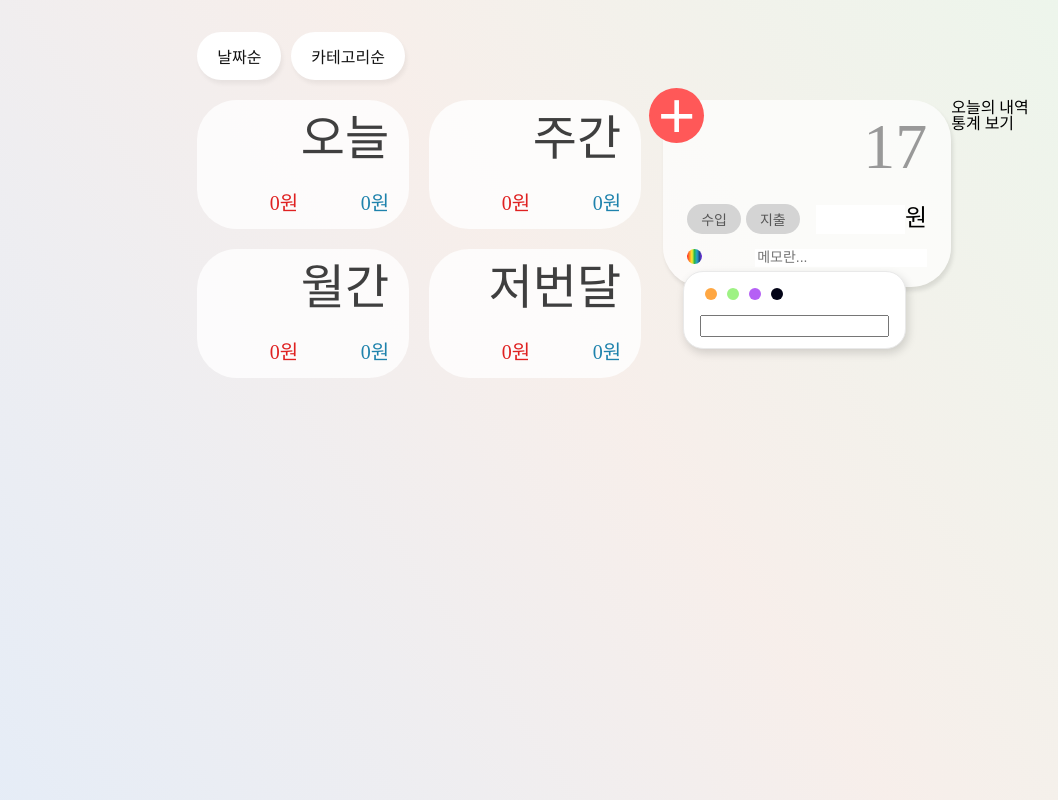
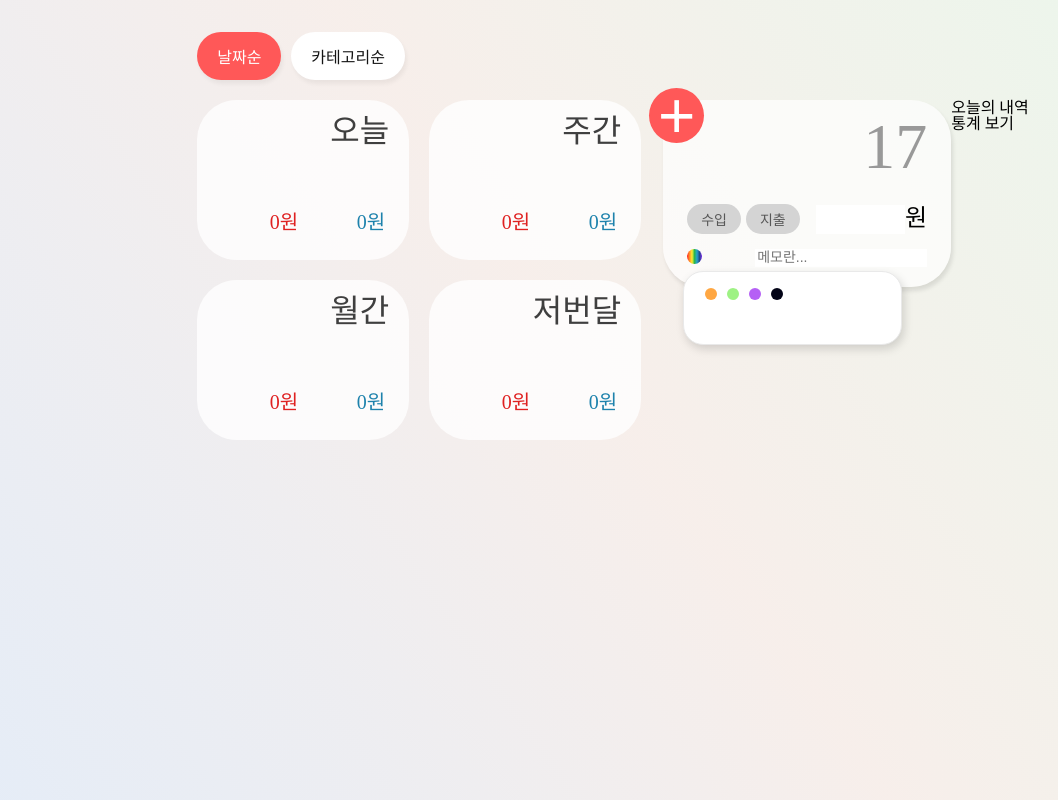
Before and after one commit to nohpaper/record-book, a React (Vite) app: page / in a window 1280 px wide. Both pictures are taken after a click on the button 721 px from the left and 256 px from the top of the page. Shown: the whole page, without its empty margins (27-1085 px from the left). Built offline with nearby package versions, Linux system fonts and the light colour scheme.

Commit message:
feat: group 통계 부분 작업 진행중

```diff
--- a/src/assets/component/Bord.tsx
+++ b/src/assets/component/Bord.tsx
@@ -1,7 +1,7 @@
 import moment from "moment";
 import styled from "styled-components";
 
-import { useTotalStore } from "../store/group.ts";
+import { useDateTotalStore, useCategoryTotalStore } from "../store/group.ts";
 import { useListStore } from "../store/list.ts";
 import { useState, useRef } from "react";
 
@@ -13,9 +13,6 @@ const CategoryTab = styled.ul`
     position: absolute;
     top: -68px;
     li {
-        background-color: #fff;
-        border-radius: 40px;
-        box-shadow: 2px 4px 4px rgba(0, 0, 0, 0.05);
         &:nth-of-type(n + 2) {
             margin-left: 10px;
         }
@@ -28,34 +25,70 @@ const CategoryTab = styled.ul`
             font-size: 16px;
             font-weight: 400;
             cursor: pointer;
-            background-color: transparent;
+            background-color: #fff;
+            border-radius: 40px;
+            box-shadow: 2px 4px 4px rgba(0, 0, 0, 0.05);
+            transition: all 0.5s;
+            &.active,
+            &:hover {
+                color: #fff;
+                background-color: #ff5858;
+            }
         }
     }
 `;
 const DateList = styled.ul`
     width: 452px;
-    display: flex;
+    display: none;
     gap: 20px;
     flex-wrap: wrap;
-    > li {
+    &.active {
+        display: flex;
+    }
+`;
+const DataGroup = styled.li<{
+    $backgroundColor: string;
+    $isGradient: boolean;
+    $isTextTransform: boolean;
+}>`
+    position: relative;
+    min-height: 160px;
     padding: 15px 20px;
     box-sizing: border-box;
     border-radius: 40px;
     background-color: rgba(255, 255, 255, 0.8);
-        b {
+    background-image: ${(props) =>
+        props.$isGradient
+            ? `linear-gradient(0deg, ${props.$backgroundColor}, transparent)`
+            : "inherit"};
+    .category-name {
         width: 172px;
         display: block;
+        overflow: hidden;
+    }
+    b {
+        display: block;
         color: #3f3f3f;
-            font-size: 48px;
+        font-size: 32px;
         font-weight: 400;
+        text-wrap: nowrap;
+        text-wrap-mode: nowrap;
         text-align: right;
+        transition: all 3s linear;
+        &:hover {
+            transform: ${(props) => (props.$isTextTransform ? "translateX(-100%)" : "inherit")};
         }
     }
 `;
 const MoneyList = styled.div`
+    width: 100%;
+    position: absolute;
+    bottom: 27px;
+    left: 0;
     display: flex;
     gap: 10px;
-    padding-top: 24px;
+    padding: 24px 24px 0;
+    box-sizing: border-box;
     > div {
         width: 50%;
         .top4-category {
@@ -173,24 +206,6 @@ const AddInput = styled.div`
         justify-content: space-between;
         padding: 15px 24px 20px;
         box-sizing: border-box;
-        > button {
-            width: 15px;
-            height: 15px;
-            cursor: pointer;
-            outline: none;
-            border: none;
-            border-radius: 100%;
-            background: linear-gradient(
-                to right,
-                #ff2323,
-                #ff8c27,
-                #ffee31,
-                #2db64b,
-                #26a1ce,
-                #254c87,
-                #8027ee
-            );
-        }
         > input {
             width: 70%;
             font-size: 14px;
@@ -198,7 +213,10 @@ const AddInput = styled.div`
             outline: none;
             border: none;
         }
-        .category-select {
+    }
+`;
+
+const CategorySelectBox = styled.div<{ $isActive: boolean }>`
     position: absolute;
     top: 70%;
     left: 20px;
@@ -208,6 +226,7 @@ const AddInput = styled.div`
     box-shadow: 2px 4px 10px rgba(0, 0, 0, 0.15);
     background-color: #fff;
     z-index: 10;
+    display: ${(props) => (props.$isActive ? "block" : "none")};
     .select-button-box {
         display: flex;
     }
@@ -216,25 +235,8 @@ const AddInput = styled.div`
         input {
             font-size: 14px;
             font-weight: 400;
-                }
-            }
-        }
-    }
-    .send-wrap {
-        position: absolute;
-        bottom: 0;
-        left: 50%;
-        margin-bottom: -30px;
-        transform: translateX(-50%);
-        button {
-            width: 40px;
-            height: 40px;
-            color: #fff;
-            cursor: pointer;
             outline: none;
             border: none;
-            border-radius: 100%;
-            background-color: #7b7b7b;
         }
     }
 `;
@@ -289,16 +291,47 @@ const ActiveButton = styled.button<{ $activeText: string; $activeBackground: str
         background-color: ${(props) => props.$activeBackground};
     }
 `;
+const CategorySelectButton = styled.button<{ $activeColor: string }>`
+    width: 15px;
+    height: 15px;
+    position: relative;
+    cursor: pointer;
+    outline: none;
+    border: none;
+    border-radius: 100%;
+    background: linear-gradient(
+        to right,
+        #ff2323,
+        #ff8c27,
+        #ffee31,
+        #2db64b,
+        #26a1ce,
+        #254c87,
+        #8027ee
+    );
+    &::before {
+        content: "";
+        width: 100%;
+        height: 100%;
+        position: absolute;
+        top: 0;
+        left: 0;
+        border-radius: 100%;
+        background-color: ${(props) => props.$activeColor};
+    }
+`;
 const DayList = styled.ul`
     display: flex;
     gap: 10px;
     flex-direction: column;
     padding-top: 20px;
     margin-left: 14px;
-    > li {
+`;
+const DayListItem = styled.li<{ $categoryColor: string }>`
     min-width: 100%;
     display: flex;
     justify-content: space-between;
+    align-items: center;
     padding: 17px 25px;
     box-sizing: border-box;
     border-radius: 40px;
@@ -338,6 +371,15 @@ const DayList = styled.ul`
             background-color: #c1f6ff;
         }
     }
+    .category-box {
+        padding-top: 10px;
+        span {
+            width: 15px;
+            height: 15px;
+            display: block;
+            border-radius: 100%;
+            background-color: ${(props) => props.$categoryColor};
+        }
     }
 `;
 
@@ -345,6 +387,10 @@ interface SaveInput {
     active: {
         income: { korean: string; isActive: boolean };
         export: { korean: string; isActive: boolean };
+    };
+    category: {
+        color: string;
+        name: string;
     };
     money: number | null;
     memo: string;
@@ -371,16 +417,17 @@ interface CategoryList {
 
 /* TODO::
  *       1.     money-input > input 태그 saveInput.active 내에 income / export 모두 false면 color:#000으로 변경
- *       2.     카테고리 클릭 시 노출되도록 작업
- *       3.     카테고리 input 입력값 작업
+ *       2.     카테고리 클릭 시 노출되도록 작업 ---> ok
+ *       3.     카테고리 input 입력값 작업 ----> ok
  *
  *  */
 
 export default function Bord() {
-    const total = useTotalStore((state) => state.total);
     const list = useListStore((state) => state.allList);
     const datapush = useListStore((state) => state.dataPush);
+    const todayMathSum = useDateTotalStore((state) => state.todayMathSum);
 
+    const [isCategoryActive, setIsCategoryActive] = useState(false);
     const [categoryList, setCategoryList] = useState<CategoryList[]>([
         {
             id: 0,
@@ -418,6 +465,10 @@ export default function Bord() {
                 isActive: false,
             },
         },
+        category: {
+            color: "",
+            name: "",
+        },
         money: null,
         memo: "",
     });
@@ -442,22 +493,52 @@ export default function Bord() {
     const listFind = list.find((allList) => allList.date === nowTime);
     const categorySelect = categoryList.filter((item) => item.isActive);
 
+    //통계 관련 변수
+    const dateTotal = useDateTotalStore((state) => state.total);
+    const categoryTotal = useCategoryTotalStore((state) => state.total);
+    const [activeTab, setActiveTab] = useState("date");
+
     return (
         <>
             <CategoryWrap>
                 <CategoryTab>
                     <li>
-                        <button type="button">날짜순</button>
+                        <button
+                            type="button"
+                            className={activeTab === "date" ? "active" : ""}
+                            onClick={() => {
+                                const tabName = "date";
+                                if (activeTab !== tabName) {
+                                    setActiveTab(tabName);
+                                }
+                            }}
+                        >
+                            날짜순
+                        </button>
                     </li>
                     <li>
-                        <button type="button">카테고리순</button>
+                        <button
+                            type="button"
+                            className={activeTab === "category" ? "active" : ""}
+                            onClick={() => {
+                                const tabName = "category";
+                                if (activeTab !== tabName) {
+                                    setActiveTab(tabName);
+                                }
+                            }}
+                        >
+                            카테고리순
+                        </button>
                     </li>
                 </CategoryTab>
-                <DateList>
-                    {Object.entries(total).map(([_key, value], index) => {
+                <div>
+                    <DateList className={activeTab === "date" ? "active" : ""}>
+                        {Object.entries(dateTotal).map(([_key, value], index) => {
                             return (
-                            <li key={index}>
+                                <DataGroup $isGradient={false} $isTextTransform={false} key={index}>
+                                    <div className="category-name">
                                         <b>{value.koreanName}</b>
+                                    </div>
                                     <MoneyList>
                                         <div>
                                             <ul className="top4-category">
@@ -480,17 +561,46 @@ export default function Bord() {
                                             <p className="text-export">{value.exportMoney}원</p>
                                         </div>
                                     </MoneyList>
-                            </li>
+                                </DataGroup>
                             );
                         })}
                     </DateList>
+                    <DateList className={activeTab === "category" ? "active" : ""}>
+                        {categoryTotal.map((element, index) => {
+                            return (
+                                <DataGroup
+                                    $backgroundColor={element.color}
+                                    $isGradient={true}
+                                    $isTextTransform={true}
+                                    key={index}
+                                >
+                                    <div className="category-name">
+                                        <b>{element.koreanName}</b>
+                                    </div>
+                                    <MoneyList>
+                                        <div>
+                                            <p className="text-income">{element.incomeMoney}원</p>
+                                        </div>
+                                        <div>
+                                            <p className="text-export">{element.exportMoney}원</p>
+                                        </div>
+                                    </MoneyList>
+                                </DataGroup>
+                            );
+                        })}
+                    </DateList>
+                </div>
             </CategoryWrap>
             <div>
                 <AddInput>
                     <form
                         onSubmit={(event) => {
                             event.preventDefault();
-                            const sendCopy = { ...sendItem, active: { ...sendItem.active } };
+                            const sendCopy = {
+                                ...sendItem,
+                                active: { ...sendItem.active },
+                                category: { ...sendItem.category },
+                            };
 
                             const activeIsActive = Object.keys(saveInput.active).map((key) => {
                                 const activeKey = key as keyof SaveInput["active"];
@@ -502,25 +612,17 @@ export default function Bord() {
                                     sendCopy.index = sendCopy.index + 1;
                                     sendCopy.active[activeKey] =
                                         saveInput.active[activeKey].isActive;
+                                    sendCopy.category.color = saveInput.category.color;
+                                    sendCopy.category.name = saveInput.category.name;
                                     sendCopy.money = saveInput.money;
                                     sendCopy.memo = saveInput.memo;
                                 }
                                 return saveInput.active[activeKey].isActive; //isActive를 배열에 담아 return
                             });
 
-                            if (activeIsActive.includes(true)) {
+                            if (activeIsActive.includes(true) && sendCopy.money !== null) {
                                 //active.isActive에 true가 있을 경우
-                                if (categorySelect.length > 0) {
-                                    setSendItem({
-                                        ...sendCopy,
-                                        category: {
-                                            color: categorySelect[0].color,
-                                            name: categorySelect[0].name,
-                                        },
-                                    });
-                                } else {
                                 setSendItem({ ...sendCopy });
-                                }
 
                                 datapush(nowTime, sendCopy);
 
@@ -531,18 +633,32 @@ export default function Bord() {
                                         income: { ...saveInput.active.income },
                                         export: { ...saveInput.active.export },
                                     },
+                                    category: { ...sendItem.category },
                                 };
 
                                 saveCopy.active.income.isActive = false;
                                 saveCopy.active.export.isActive = false;
+                                saveCopy.category.color = "";
+                                saveCopy.category.name = "";
                                 saveCopy.money = null;
                                 saveCopy.memo = "";
                                 setSaveInput({ ...saveCopy });
+
+                                //categoryList.isActive 모두 false 로 초기화 (name은 초기화 X)
+                                const categoryCopy = [...categoryList];
+                                categoryCopy.map(function (element) {
+                                    element.isActive = false;
+                                });
+                                setCategoryList([...categoryCopy]);
+
+                                todayMathSum(nowTime);
+                            } else {
+                                alert("수입/지출 버튼과 금액은 필수 입력 항목입니다.");
                             }
                         }}
                     >
                         <div>
-                            <button type="button" className="button-add">
+                            <button type="submit" className="button-add">
                                 <span>+</span>
                             </button>
                         </div>
@@ -612,7 +728,14 @@ export default function Bord() {
                         </div>
                         <div className="category-wrap">
                             {/* 카테고리 선택 및 메모 입력란 */}
-                            <button type="button" onClick={() => {}}></button>
+                            <CategorySelectButton
+                                type="button"
+                                $activeColor={saveInput.category.color ?? "transparent"}
+                                onClick={() => {
+                                    //category 선택창 toggle
+                                    setIsCategoryActive((prev) => !prev);
+                                }}
+                            ></CategorySelectButton>
                             <input
                                 type="text"
                                 placeholder="메모란..."
@@ -623,7 +746,7 @@ export default function Bord() {
                                     setSaveInput({ ...saveCopy });
                                 }}
                             />
-                            <div className="category-select">
+                            <CategorySelectBox $isActive={isCategoryActive}>
                                 <ul className="select-button-box">
                                     {categoryList.map((element, index) => {
                                         return (
@@ -634,6 +757,7 @@ export default function Bord() {
                                                     className={element.isActive ? "active" : ""}
                                                     onClick={() => {
                                                         const categoryCopy = [...categoryList];
+                                                        const saveCopy = { ...saveInput };
                                                         const clickCategory = categoryCopy.filter(
                                                             (item) => item.id === element.id,
                                                         ); //클릭한 카테고리와 동일한 id 찾기
@@ -644,11 +768,18 @@ export default function Bord() {
                                                                 item.isActive = false;
                                                             }); //전체 isActive false
                                                             clickCategory[0].isActive = true; //클릭한 항목에만 isActive:true
+
+                                                            saveCopy.category.color =
+                                                                clickCategory[0].color;
                                                         } else {
                                                             //클릭한 항목이 true일 경우
                                                             clickCategory[0].isActive = false; //클릭한 항목에만 isActive:false
+                                                            saveCopy.category.color = "";
                                                         }
                                                         setCategoryList([...categoryCopy]);
+                                                        //클릭한 항목을 categoryList에 업데이트하고
+
+                                                        setSaveInput({ ...saveCopy });
                                                     }}
                                                 >
                                                     <span>{element.name}</span>
@@ -674,10 +805,7 @@ export default function Bord() {
                                         }}
                                     />
                                 </div>
-                            </div>
-                        </div>
-                        <div className="send-wrap">
-                            <button type="submit">↓</button>
+                            </CategorySelectBox>
                         </div>
                     </form>
                 </AddInput>
@@ -686,14 +814,16 @@ export default function Bord() {
                         ? listFind.list.map((element, index) => {
                               /*console.log(element, element.active.income);*/
                               return (
-                                  <li
+                                  <DayListItem
                                       key={index}
+                                      $categoryColor={
+                                          element.category.color ? element.category.color : ""
+                                      }
                                       className={`${element.active.income ? "income" : "export"}`}
                                   >
                                       <div className="category-info">
                                           <p>{element.memo}</p>
                                           <div className="category-box">
-                                              <span></span>
                                               <span></span>
                                           </div>
                                       </div>
@@ -701,7 +831,7 @@ export default function Bord() {
                                       <span className="active-button">
                                           {element.active.income ? "수입" : "지출"}
                                       </span>
-                                  </li>
+                                  </DayListItem>
                               );
                           })
                         : null}
--- a/src/assets/store/group.ts
+++ b/src/assets/store/group.ts
@@ -1,10 +1,26 @@
 import { create } from "zustand";
-
+interface DateTotalStoreType {
+    date?: string;
+    koreanName: string;
+    incomeMoney: number;
+    exportMoney: number;
+    highCategory: string[];
+}
+interface DateTotalStore {
+    total: {
+        today: DateTotalStoreType;
+        week: DateTotalStoreType;
+        thisMonth: DateTotalStoreType;
+        lastMonth: DateTotalStoreType;
+    };
+    todayMathSum: (nowTime: string) => void;
+}
 /* 오늘, 주간 */
-export const useTotalStore = create(() => {
+export const useDateTotalStore = create<DateTotalStore>((set) => {
     return {
         total: {
             today: {
+                date: "",
                 koreanName: "오늘",
                 incomeMoney: 0,
                 exportMoney: 0,
@@ -29,11 +45,29 @@ export const useTotalStore = create(() => {
                 highCategory: [],
             },
         },
+        todayMathSum: (nowTime) =>
+            set((state) => {
+                if (state.total.today.date !== "") {
+                    //공란이 아닐 경우
+                    if (state.total.today.date === nowTime) {
+                        //내용이 같을 경우
+                        // list.ts해당 날짜 맨 마지막 항목을 incomeMoney or exportMoney 에 합산
+                    } else {
+                        //내용이 다를 경우
+                        //money 두 항목 내용 삭제 -> incomeMoney or exportMoney 에 합산
+                    }
+                } else {
+                    //공란일 경우
+                    //nowTime 삽입
+                }
+
+                return {};
+            }),
     };
 });
 
 /* 한달별 */
-export const useMouthStore = create(() => {
+export const useDateMouthStore = create(() => {
     return {
         mouth: {
             january: {
@@ -110,3 +144,36 @@ export const useMouthStore = create(() => {
         },
     };
 });
+
+/*카테고리별(한달)*/
+// 수입/지출별 값은 한달 주기로 삭제됨
+export const useCategoryTotalStore = create(() => {
+    return {
+        total: [
+            {
+                color: "#FFA742",
+                koreanName: "기본 카테고리1", //인터페이스에서 수정하면 계속 변경됨
+                incomeMoney: 0,
+                exportMoney: 0,
+            },
+            {
+                color: "#9EF284",
+                koreanName: "기본 카테고리2",
+                incomeMoney: 0,
+                exportMoney: 0,
+            },
+            {
+                color: "#B560F5",
+                koreanName: "기본 카테고리3",
+                incomeMoney: 0,
+                exportMoney: 0,
+            },
+            {
+                color: "#030417",
+                koreanName: "기본 카테고리4",
+                incomeMoney: 0,
+                exportMoney: 0,
+            },
+        ],
+    };
+});
```
Lines whose indentation alone changed are shown as unchanged.
